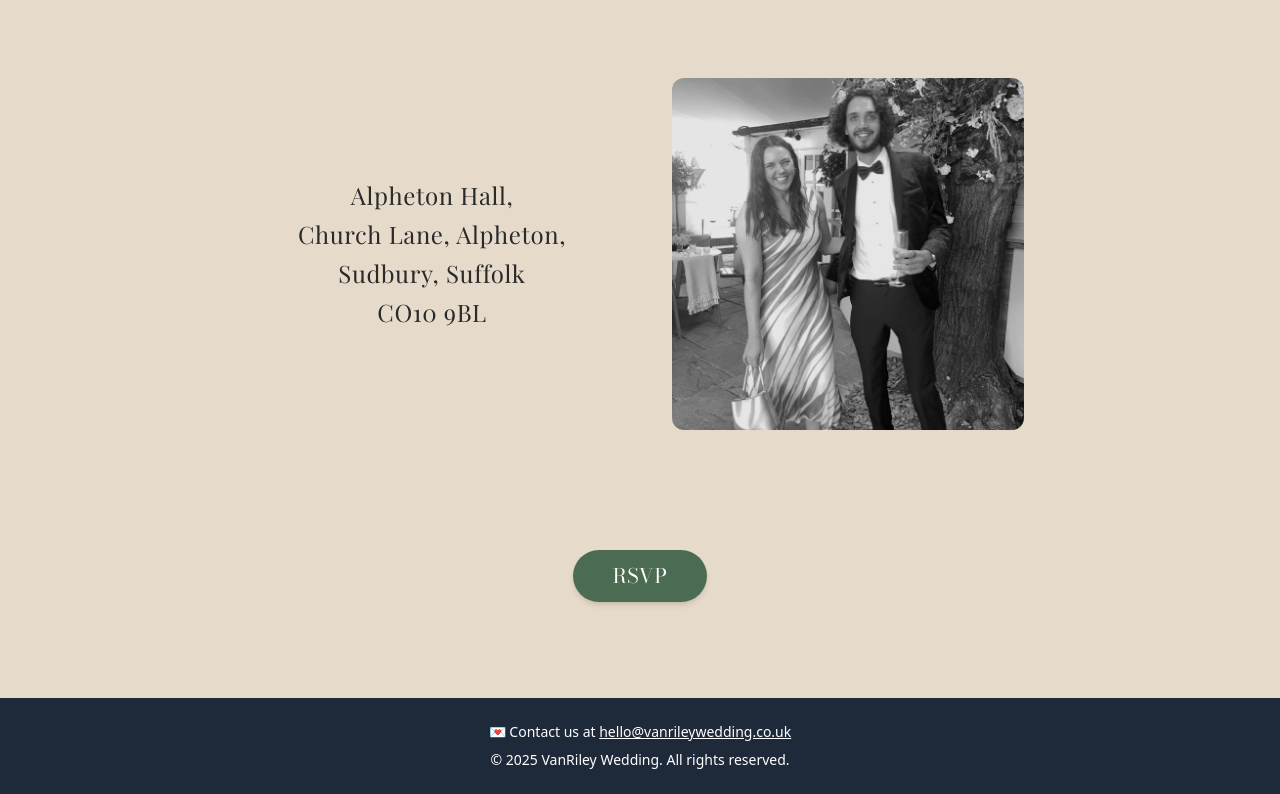
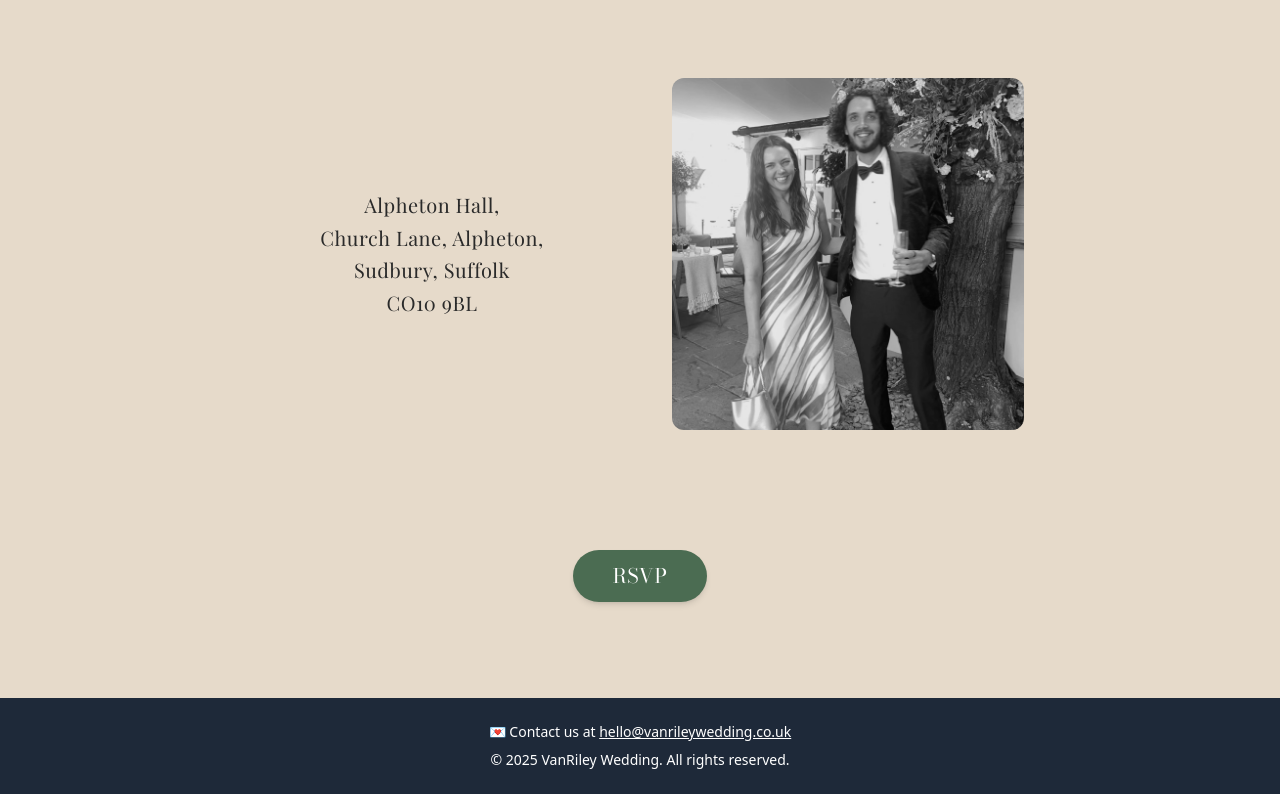
Before and after one commit to abigailridley/vanriley-wedding-site, a Next.js app: page / in a window 1280 px wide. Shown: the part 1026-1820 px from the top of the page. Built offline with nearby package versions, Linux system fonts and the light colour scheme.

Commit message:
stylling

```diff
--- a/src/app/page.tsx
+++ b/src/app/page.tsx
@@ -66,7 +66,7 @@ export default function Home() {
               className="rounded-xl object-cover grayscale brightness-90 w-full h-auto"
             />
           </div>
-          <div className=" md:w-1/2 font-playfair text-xl md:text-2xl leading-relaxed tracking-wide">
+          <div className=" md:w-1/2 font-playfair text-md md:text-xl leading-relaxed tracking-wide">
             <div className="items-center  text-center">
               <p>Alpheton Hall,</p>
               <p>Church Lane, Alpheton,</p>
```
